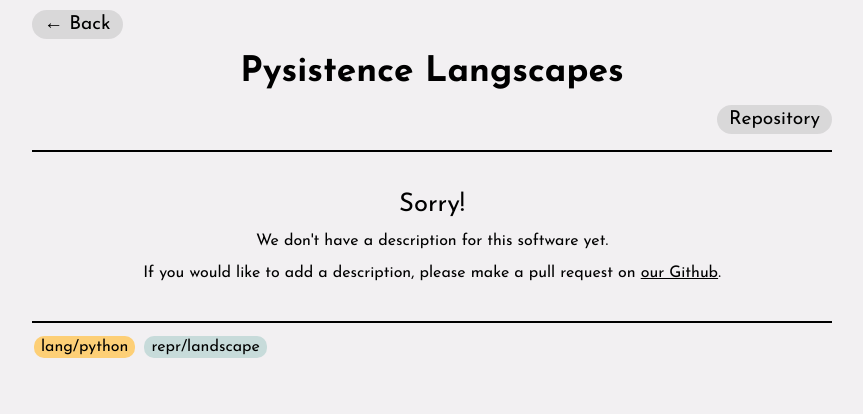
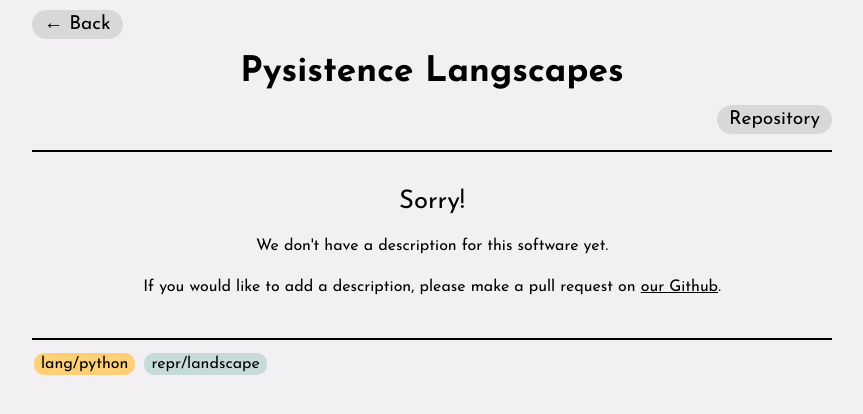
Before and after one commit to cat-list/cat-list.github.io, a Jekyll site: the page built from _software/pysistence-landscapes.md, in a window 1280 px wide. Shown: the top 414 px of the page, without its empty margins (208-1071 px from the left). Built offline with Jekyll 4.4.1, drawn with Linux system fonts in a browser that asks for light colours; comment, search, counter and statistics services are not loaded.

Commit message:
Increase line-height in main content

```diff
--- a/css/main.scss
+++ b/css/main.scss
@@ -285,6 +285,10 @@ p.no_content {
     padding: 30px 10px;
 }
 
+.content {
+    line-height: 1.3em;
+}
+
 .content p:not(:first-child){
     margin-top: 20px;
 }
```
